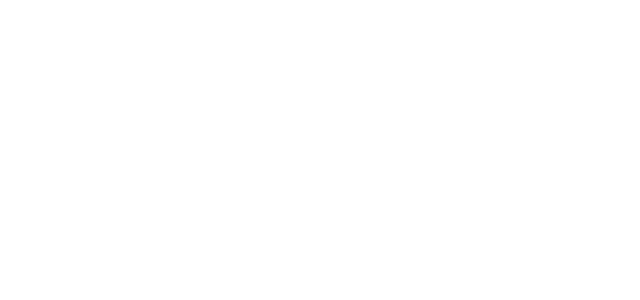
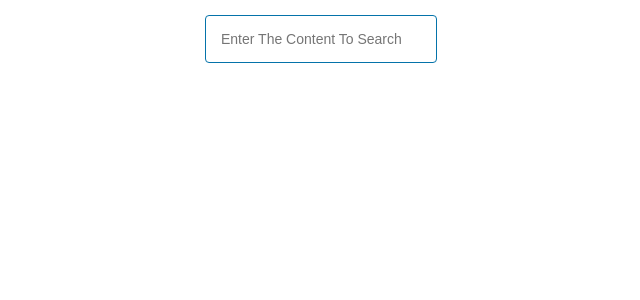
Before and after one commit to nhitran2709/1pac-code-challenge, a React (Create React App) app in the folder code-challenge/: page / in a window 1280 px wide. Shown: the top 300 px of the page, without its empty margins (331-971 px from the left). Built offline with nearby package versions, Linux system fonts and the light colour scheme.

Commit message:
Created style for Form

```diff
--- a/code-challenge/src/App.tsx
+++ b/code-challenge/src/App.tsx
@@ -1,8 +1,13 @@
 // Libs
 import React from 'react';
 
+// Screens
+import Screens from 'screens';
+
 const App = () => (
-  <div className="app" />
+  <div className="app">
+    <Screens />
+  </div>
 );
 
 export default App;
--- a/code-challenge/src/index.scss
+++ b/code-challenge/src/index.scss
@@ -1,3 +1,2 @@
 /* Import everything for site styles */
-@import './styles/abstracts/all', './styles/base/all', './styles/layouts/all',
-  './styles/components/all', './styles/pages/all';
+@import './styles/abstracts/all', './styles/base/all', './styles/components/all';
--- a/code-challenge/src/index.tsx
+++ b/code-challenge/src/index.tsx
@@ -2,6 +2,9 @@
 // libs
 import React from 'react';
 import ReactDOM from 'react-dom';
+
+// Styles
+import 'index.scss';
 
 // Components
 import App from './App';
--- /dev/null
+++ b/code-challenge/src/styles/base/_fonts.scss
@@ -0,0 +1,20 @@
+/* Include font face */
+@font-face {
+  font-family: $font-base-bold;
+  src: url('../../assets/fonts/Lora-Bold.ttf');
+}
+
+@font-face {
+  font-family: $font-base-light;
+  src: url('../../assets/fonts/Lora-Italic.ttf');
+}
+
+@font-face {
+  font-family: $font-base-medium;
+  src: url('../../assets/fonts/Lora-Medium.ttf');
+}
+
+@font-face {
+  font-family: $font-base-regular;
+  src: url('../../assets/fonts/Lora-Regular.ttf');
+}
--- /dev/null
+++ b/code-challenge/src/styles/components/_all.scss
@@ -0,0 +1 @@
+@import 'search';
--- /dev/null
+++ b/code-challenge/src/styles/components/_search.scss
@@ -0,0 +1,18 @@
+/* Define styles for SearchGroup */
+.search {
+  display: flex;
+  justify-content: center;
+  text-transform: capitalize;
+
+  &__input {
+    max-width: pxToRem(200px);
+    width: 100%;
+    font-size: $font-size-xs;
+    text-transform: capitalize;
+
+    border: pxToRem(1px) solid $light-blue;
+    border-radius: pxToRem(4px);
+    padding: pxToRem(15px);
+    margin-left: pxToRem(5px);
+  }
+}
```
Also changed, not shown: 2 other files (tests, documents, lock files or other folders).
